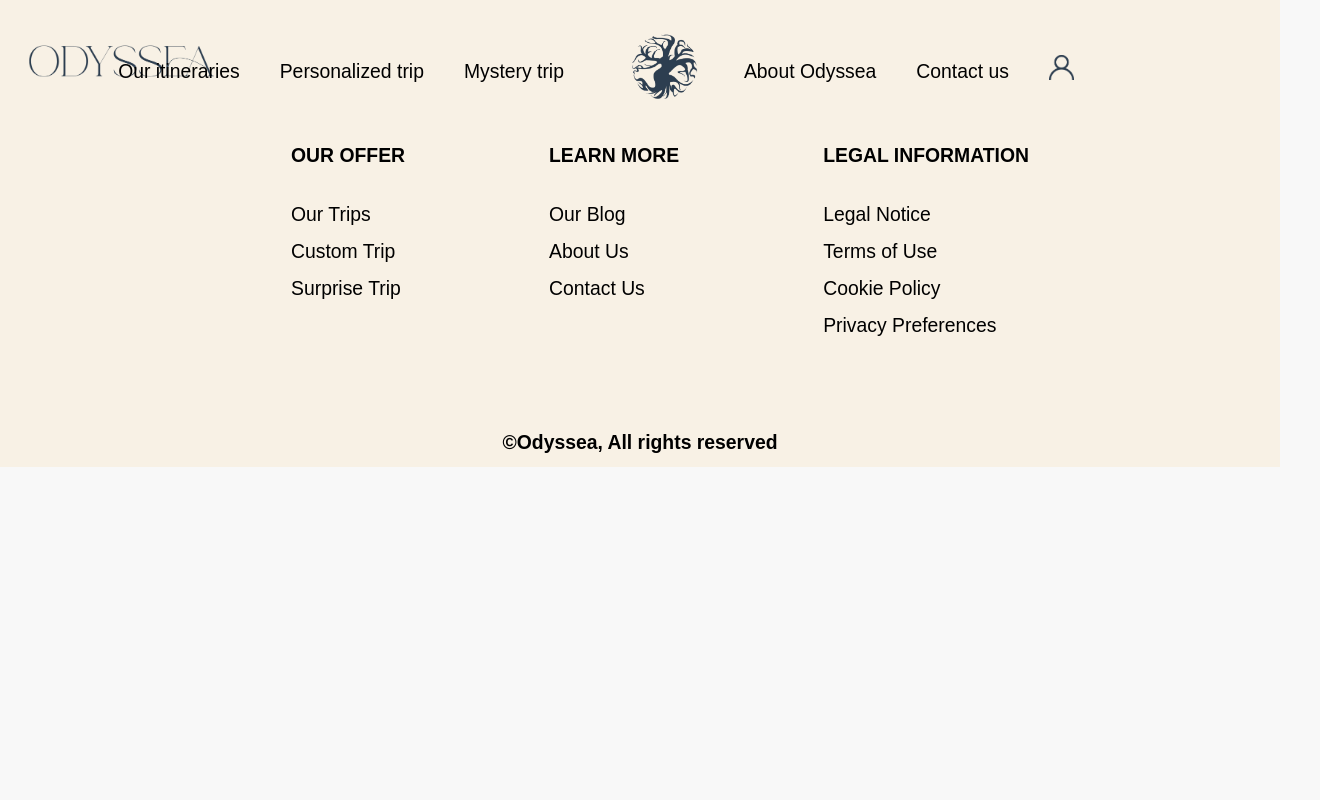
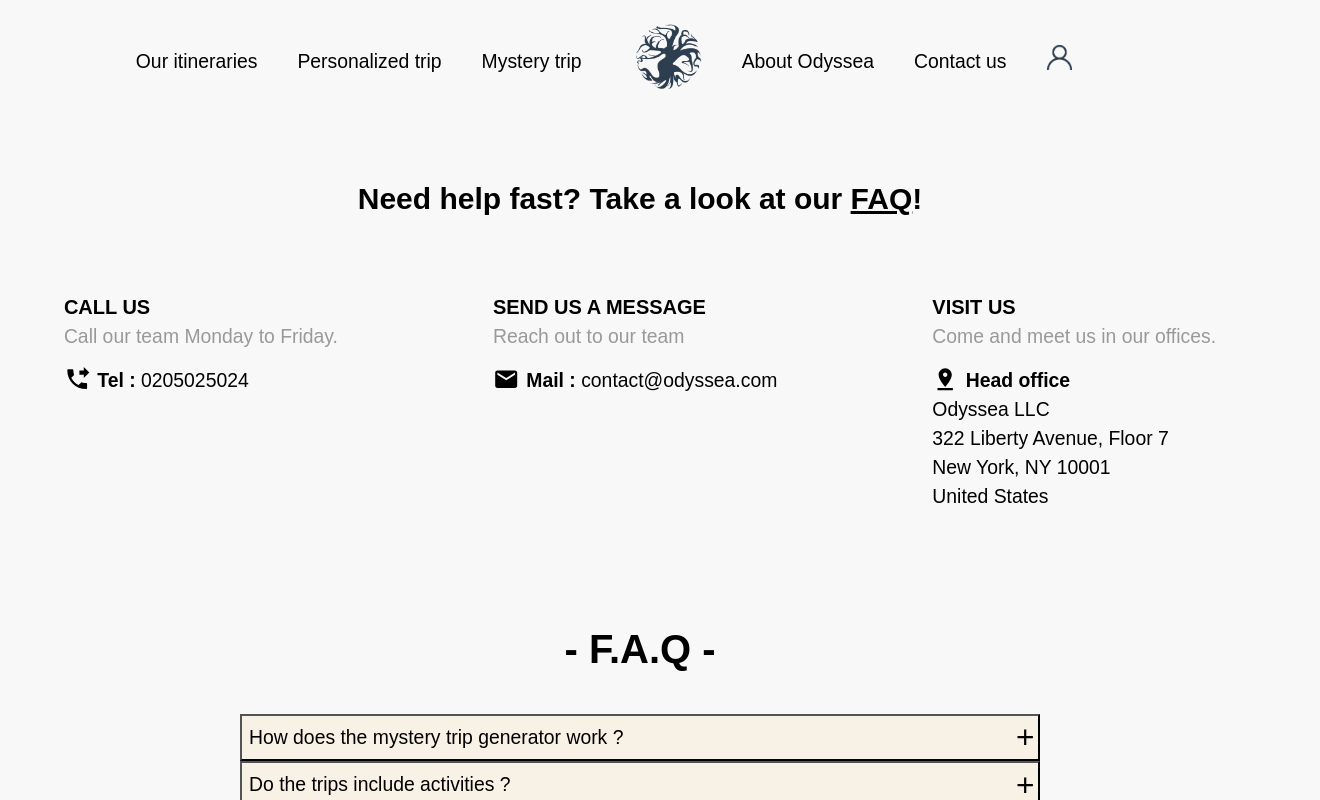
Before and after one commit to AshleyL45/front---odyssea, a React (Create React App) app: page /contact in a window 1280 px wide. Shown: the top 800 px of the page, 1320 px wide, since content can reach past the window. Built offline with nearby package versions, Linux system fonts and the light colour scheme; no server answers; a web font is replaced by a local one.

Commit message:
contact page done

```diff
--- a/src/App.css
+++ b/src/App.css
@@ -57,7 +57,8 @@ body {
     align-items: center;
     position: absolute;
     z-index: 1;
-    top: 10px;
+    top: 0;
+    width: 87%;
 }
 
 .container-navbar.open {
@@ -72,6 +73,7 @@ body {
     justify-content: center;
 }
 
+
 .navbar-links {
     display: none;
 }
@@ -110,11 +112,6 @@ body {
     align-items: center;
 }
 
-.menu-logo {
-    cursor: pointer;
-    position: absolute;
-    left: 20px
-}
 
 .close-menu-icon {
     display: block;
@@ -124,22 +121,56 @@ body {
     left: 20px;
 }
 
+
+.navbar-header {
+    display: flex;
+    align-items: center;
+    justify-content: center;
+    width: 100%;
+    position: relative;
+    height: 80px;
+}
+
+.menu-logo {
+    position: absolute;
+    left: 20px;
+    cursor: pointer;
+}
+
+.center-logo {
+    margin: 0 auto;
+    display: flex;
+    justify-content: center;
+    width: 100%;
+}
+
 .logo-image {
-    width: 80px;
+    width: 70px;
     cursor: pointer;
-    margin-left: 20px;
-}
+    margin-left: 8%;
+}
+
+@media screen and (max-width: 1065px) {
+    .navbar-center {
+        display: none !important;
+    }
+}
+
 
 @media screen and (min-width: 1066px) {
 
+    .navbar-header {
+        display: none;
+    }
+
     .container-navbar {
+        width: 96% !important;
         padding: 20px 20px;
         justify-content: center;
-        width: 100%;
     }
 
     .navbar {
-        margin-right: 10%;
+        margin-right: 5%;
     }
 
     .navbar-menu {
@@ -163,6 +194,10 @@ body {
 
     .navbar-center {
         margin: 0 40px;
+    }
+
+    .logo-image {
+        width: 80px;
     }
 
     .dashboard-icon {
@@ -1588,3 +1623,41 @@ footer p {
     position: relative;
     right: 20px;
 }
+
+
+/* CONTACT */
+
+.contact-layout {
+    display: flex;
+    flex-wrap: wrap;
+    justify-content: space-around;
+    gap: 80px;
+    margin-top: 4rem;
+}
+
+.faq-list{
+    list-style: none;
+    margin: auto;
+    margin-top: 2rem;
+}
+
+.faq-list .text-expanded{
+    padding: 20px;
+    max-height: 0;
+    overflow: hidden;
+    opacity: 0;
+    transition: max-height 0.5s ease, opacity 0.3s ease;
+}
+
+.text-expanded.open {
+    max-height: 500px;
+    opacity: 1;
+    border: solid 1px grey;
+    background-color: rgb(248, 241, 229, 0.3);
+}
+
+@media screen and (min-width: 900px) {
+    .faq-list{
+        width: 800px
+    }
+}
--- a/src/pages/mainPages/company/Contact.tsx
+++ b/src/pages/mainPages/company/Contact.tsx
@@ -1,14 +1,104 @@
-import {FC, JSX} from 'react';
-import Pages from "../../../components/layout/Pages"
+import {JSX, useState} from 'react';
+import Pages from "../../../components/layout/Pages";
+import PhoneForwardedIcon from '@mui/icons-material/PhoneForwarded';
+import MailIcon from '@mui/icons-material/Mail';
+import PinDropIcon from '@mui/icons-material/PinDrop';
+import AddIcon from '@mui/icons-material/Add';
+import RemoveIcon from '@mui/icons-material/Remove';
+import '../../../App.css';
+
+const faqPages = [
+    {
+        question: 'How does the mystery trip generator work ?',
+        paragraphOne: 'At Odyssea, the mystery trip becomes an exclusive experience. You begin by filling out a discreet form — travel dates, preferences, exclusions, number of travelers. Once your desires are captured, our generator selects the perfect journey for you from our curated collection of fully organized, high-end getaways.',
+        paragraphTwo: 'The mystery remains untouched until we unveil the proposal. You then discover a carefully selected destination, paired with a bespoke itinerary. It\'s entirely up to you whether to accept the invitation to depart — or wait for the next call to escape.'
+    },
+    {
+        question: 'Do the trips include activities ?',
+        paragraphOne: 'Absolutely. Each journey in our curated catalog includes a selection of activities tailored to every destination. For each city you visit, experiences are thoughtfully arranged — whether cultural, culinary, or immersive — to elevate your stay beyond the ordinary.',
+        paragraphTwo: 'These moments are not add-ons, but an integral part of the itinerary, crafted to ensure that every stage of your journey is both meaningful and memorable.',
+    },
+    {
+        question: 'And if the proposed journey doesn’t quite resonate with me ?',
+        paragraphOne: 'While the trips featured in our catalog are carefully designed to suit a wide range of preferences, we understand that some travelers seek something even more personal. That’s why we offer the Bespoke Journey — a fully tailored experience shaped entirely around your desires.',
+        paragraphTwo: 'You choose the duration (9, 17, 25, or 33 days), the departure date, the countries and cities you wish to explore, the types of activities you enjoy, and the level of accommodation that suits your standards. From there, a day-by-day itinerary is created just for you. One of our dedicated travel advisors will then be in touch to review every detail and fine-tune your journey to ensure it feels entirely your own.'
+    }
+]
 
 const Contact: ({}: {}) => JSX.Element = ({}) => {
+    const [expandedIndex, setExpandedIndex] = useState<number | null>(null);
 
     return (
-        <div>
+        <>
             <Pages title="Contact Us - Odyssea">
             </Pages>
 
-        </div>
+            <section className='container-contact' style={{margin: "150px auto 70px", padding: '1.5rem'}}>
+                <h1 style={{fontSize: '30px', textAlign: 'center'}}>Need help fast? Take a look at our <a href="#faq" style={{textDecoration: "underline", fontSize: '30px'}}>FAQ</a>!</h1>
+                <div className='contact-layout'>
+                    <div>
+                        <h3 style={{fontSize: '20px',textTransform: 'uppercase'}}>Call us</h3>
+                        <p style={{color: '#999999', marginBottom: '15px'}}>Call our team Monday to Friday.</p>
+                        <div style={{display: 'flex', gap: "7px"}}>
+                            <PhoneForwardedIcon />
+                            <p><strong>Tel : </strong>0205025024</p>
+                        </div>
+                    </div>
+
+                    <div>
+                        <h3 style={{fontSize: '20px', textTransform: 'uppercase'}}>Send us a message</h3>
+                        <p style={{color: '#999999', marginBottom: '15px'}}>Reach out to our team</p>
+                        <div style={{display: 'flex', gap: "7px"}}>
+                            <MailIcon />
+                            <p><strong>Mail :</strong> contact@odyssea.com</p>
+                        </div>
+                    </div>
+
+                    <div>
+                        <h3 style={{fontSize: '20px', textTransform: 'uppercase'}}>Visit us</h3>
+                        <p style={{color: '#999999', marginBottom: '15px'}}>Come and meet us in our offices.</p>
+                        <div style={{display: 'flex', gap: "7px"}}>
+                            <PinDropIcon />
+                            <p><strong>Head office</strong></p>
+                        </div>
+                        <ul style={{listStyleType: "none"}}>
+                            <li>Odyssea LLC</li>
+                            <li>322 Liberty Avenue, Floor 7</li>
+                            <li>New York, NY 10001</li>
+                            <li>United States</li>
+                        </ul>
+                    </div>
+                </div>
+
+                <h2 id='faq' style={{fontSize: '40px', fontWeight: 'bold', marginTop: '5rem', paddingTop: '20px', textAlign: 'center'}}>- F.A.Q -</h2>
+                <ul className='faq-list'>
+                    {faqPages.map((faq, index) => (
+                        <li key={index}>
+                            <button onClick={() => setExpandedIndex(expandedIndex === index ? null : index)} style={{
+                                width: '100%',
+                                display: 'flex',
+                                justifyContent: 'space-between',
+                                alignItems: 'center',
+                                backgroundColor: '#F8F1E5'
+                            }}>
+                                <div style={{padding: '7px'}}>{faq.question}</div>
+                                {expandedIndex === index ? (
+                                    <RemoveIcon/>
+                                ) : (
+                                    <AddIcon/>
+                                )}
+                            </button>
+                            {expandedIndex === index && (
+                                <div className={`text-expanded ${expandedIndex === index ? 'open' : ''}`}>
+                                    <p>{faq.paragraphOne}</p><br/>
+                                    <p>{faq.paragraphTwo}</p>
+                                </div>
+                            )}
+                        </li>
+                    ))}
+                </ul>
+            </section>
+        </>
     );
 };
 
```
